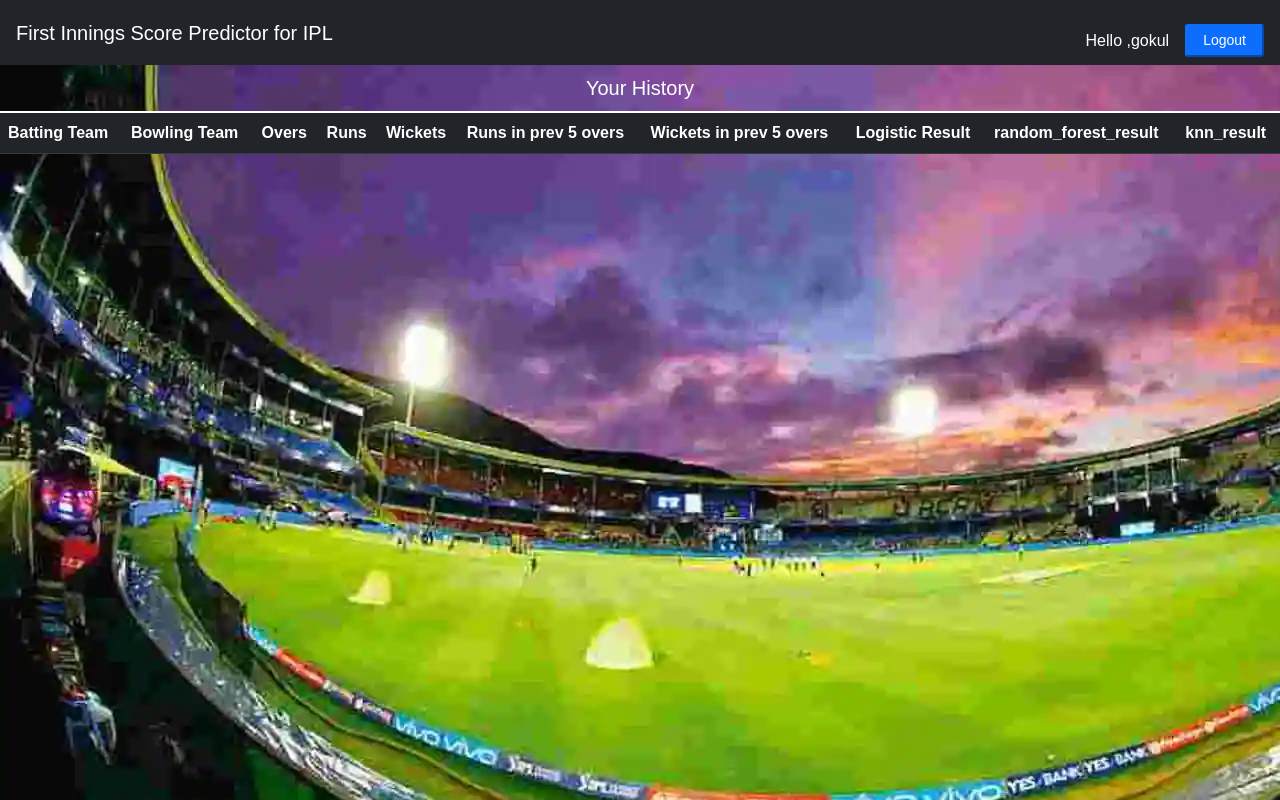
After one commit to gokul5102/AIML-mini_project, a Django app: page /history/ in a window 1280 px wide. The commit adds this page. Run offline with Django 3.2, Linux system fonts and the light colour scheme; a user stored in the database is signed in; data comes from the database, SQL or seed files in the repository; both versions use the stored data as it was after the commit; lists and menus that the app fills with data are empty; parts of the project's set-up code (start-up, migrations or seed data) failed here and were passed over; some libraries are stand-ins or nearby versions.

Commit message:
Added history feature

```diff
--- a/aiml/settings.py
+++ b/aiml/settings.py
@@ -141,3 +141,6 @@ STATICFILES_DIRS = [os.path.join(BASE_DIR, 'static')]
 # https://docs.djangoproject.com/en/3.2/ref/settings/#default-auto-field
 
 DEFAULT_AUTO_FIELD = 'django.db.models.BigAutoField'
+
+LOGIN_URL='/login'
+LOGIN_REDIRECT_URL='/login'
--- a/predictor/admin.py
+++ b/predictor/admin.py
@@ -1,4 +1,4 @@
-# from django.contrib import admin
-# from .models import User
+from django.contrib import admin
+from .models import Query
 
-# admin.site.register(User)
+admin.site.register(Query)
--- a/predictor/forms.py
+++ b/predictor/forms.py
@@ -8,8 +8,10 @@ class RegisterForm(ModelForm):
         fields=['username', 'email', 'password', 'password2']
 
     def validate(self,validated_data):
-        if(validated_data['password']!=validated_data['password2']):
-            return forms.ValidationError('Password mismatch!Please enter again')
+        if validated_data['password'] != validated_data['password2']:
+            raise forms.ValidationError('Password mismatch!Please enter again')
+        else:
+            return validated_data
 
 
 
--- a/predictor/urls.py
+++ b/predictor/urls.py
@@ -8,6 +8,7 @@ urlpatterns = [
     path('', views.home,name='home'),
     path('predict', views.predict),
     path('register', views.register.as_view(),name='register'),
-    path('login/', views.login.as_view(), name='login'),
-     path('logout/', auth_views.LogoutView.as_view(template_name='logout.html'), name='logout'),
+    path('login/', views.loginView.as_view(), name='login'),
+    path('history/', views.history, name='history'),
+    path('logout/', auth_views.LogoutView.as_view(template_name='logout.html'), name='logout'),
 ]
--- a/predictor/views.py
+++ b/predictor/views.py
@@ -1,8 +1,11 @@
 from django.shortcuts import render,redirect
+
+from predictor.models import Query
 # from django.http import reponse
 from .forms import RegisterForm,LoginForm
 from django.views.generic import View
 from django.contrib.auth import authenticate,login
+from django.contrib.auth.decorators import login_required
 # Create your views here.
 # Importing essential libraries
 import pickle
@@ -27,7 +30,7 @@ filename_knc = r'C:\Users\Asus\Desktop\AIML project\AIML-mini_project\pkl files\
 knc = pickle.load(open(filename_knc, 'rb'))
 
 def home(request):
-    print(request.user.is_authenticated)
+    print(request.user)
     if(request.user.is_authenticated):
         return render(request, 'index.html',{'user': True,'username':request.user.username})
     return render(request, 'index.html',{'user': False})
@@ -90,10 +93,30 @@ def predict(request):
         result_rf = int(rf.predict(data)[0])
         result_knc = int(knc.predict(data)[0])
 
-
+        q= Query.objects.create(user= request.user.username,
+                                bat_team= batting_team,
+                                bowl_team= bowling_team,
+                                overs = overs,
+                                runs =runs,
+                                wickets = wickets,
+                                runs_in_prev_5 = runs_in_prev_5,
+                                wickets_in_prev_5 = wickets_in_prev_5,
+                                logistic_result = result,
+                                random_forest_result =result_rf ,
+                                knn_result =result_knc )
+        q.save()
         res = {'result':result, 'result_knc' : result_knc,'result_rf':result_rf,"username":request.user.username}
 
         return render(request, 'result.html', res)
+
+@login_required
+def history(request):
+    user=request.user.username
+    data=Query.objects.filter(user=user)
+    for i in data:
+        print(i.user)
+    return render(request, 'history.html',{'user': True,'username':request.user.username,'data':data})
+
 
 class register(View):
     def get(self, request, *args, **kwargs):
@@ -104,12 +127,12 @@ class register(View):
         if form.is_valid():
             print("11")
             form.save()
-            messages.success(request,f'Your account has been created ! You are now able to login')
-            return redirect('login')
+            # messages.success(request,f'Your account has been created ! You are now able to login')
+            return redirect('loginView')
         else:
             return render(request, 'register.html', {'form': form,'errors':form.errors})
 
-class login(View):
+class loginView(View):
     def get(self, request, *args, **kwargs):
         return render(request, 'login.html')
 
@@ -120,9 +143,8 @@ class login(View):
         user = authenticate(username=request.POST['username'], password=request.POST['password'])
         print(user)
         if user is not None:
-            # login(request, user)
+            login(request, user)
             return redirect('home')
-        else:
-            messages.error(request,f'Wrong credentials!Unable to login')
+            # messages.error(request,f'Wrong credentials!Unable to login')
 
-        return render(request, 'login.html', {'form': form})
+        return render(request, 'login.html', {'form': form,'error':"Username or password incorrect."})
--- a/static/styles.css
+++ b/static/styles.css
@@ -7,8 +7,8 @@ body {
   font-family: Arial, Helvetica, sans-serif;
   height: 100%;
   margin: 0;
-  background-color: #ffffff;
   background-image: url("ipl.webp");
+  object-fit: cover;
 }
 
 /* Website Title */
@@ -46,6 +46,7 @@ body {
 /* Prediction Area */
 .prediction-area {
   position: relative;
+
   display: flex;
   justify-content: space-evenly;
   padding: 20px 40px;
--- /dev/null
+++ b/templates/history.html
@@ -0,0 +1,85 @@
+{% load static %}
+{% load crispy_forms_tags %}
+
+<!DOCTYPE html>
+<html lang="en">
+
+<head>
+    <!-- Required meta tags-->
+    <meta charset="UTF-8">
+    <meta name="viewport" content="width=device-width, initial-scale=1, shrink-to-fit=no">
+    <meta name="description" content="Colorlib Templates">
+    <meta name="author" content="Colorlib">
+    <meta name="keywords" content="Colorlib Templates">
+
+    <!-- Title Page-->
+    <title>Login page</title>
+
+    <!-- Main CSS-->
+    <link rel="stylesheet" type="text/css" href="{% static 'css/bootstrap.min.css' %}" />
+    <link rel="stylesheet" type="text/css" href="{% static 'main.css' %}" />
+    <link rel="stylesheet" type="text/css" href="{% static 'styles.css' %}" />
+</head>
+
+<body>
+    <div class="page-wrapper bg-gra-02">
+        <nav class="navbar navbar-expand-lg navbar-dark bg-dark justify-content-between">
+            <button class="navbar-toggler" type="button" data-toggle="collapse" data-target="#navbarTogglerDemo03" aria-controls="navbarTogglerDemo03" aria-expanded="false" aria-label="Toggle navigation">
+              <span class="navbar-toggler-icon"></span>
+            </button>
+            <a class="navbar-brand ms-3" href="#">First Innings Score Predictor for IPL</a>
+
+              {% if user %}
+                <div class="d-flex flex-row mt-3 float-end align-items-center">
+                  <span class="float-end me-3 text-white"> Hello ,{{ username }} </span>
+                  <button class="btn-sm px-3 btn-primary me-3" href="{% url 'logout' %}">Logout</button>
+                </div>
+              {% else %}
+              <div class="d-flex flex-row float-end">
+                <a class="btn btn-primary float-end me-3" href="{% url 'login' %}" style="width:100px">Login</a>
+                <a class="btn btn-primary float-end me-5" href="{% url 'register' %}" style="width:100px">Sign Up</a>
+              </div>
+                {% endif %}
+          </nav>
+
+          <div>
+              <table class="table table-light">
+                  <caption style="caption-side:top" class="fs-5 text-white text-center" >Your History</caption>
+                <thead class="table-dark">
+                    <tr>
+                        <th scope="col">Batting Team</th>
+                        <th scope="col">Bowling Team</th>
+                        <th scope="col">Overs</th>
+                        <th scope="col">Runs</th>
+                        <th scope="col">Wickets</th>
+                        <th scope="col">Runs in prev 5 overs</th>
+                        <th scope="col">Wickets in prev 5 overs</th>
+                        <th scope="col">Logistic Result</th>
+                        <th scope="col">random_forest_result</th>
+                        <th scope="col">knn_result</th>
+                    </tr>
+                </thead>
+                <tbody>
+                {% for d in data %}
+                <tr>
+                    <th scope="row">{{d.bat_team}}</th>
+                    <td>{{d.bowl_team}}</td>
+                    <td>{{d.overs}}</td>
+                    <td>{{d.runs}}</td>
+                    <td>{{d.wickets}}</td>
+                    <td>{{d.runs_in_prev_5}}</td>
+                    <td>{{d.wickets_in_prev_5}}</td>
+                    <td>{{d.logistic_result}}</td>
+                    <td>{{d.random_forest_result}}</td>
+                    <td>{{d.knn_result}}</td>
+                </tr>
+              {% endfor %}
+            </tbody>
+            </table>
+          </div>
+
+    </div>
+
+</body>
+
+</html>
--- a/templates/login.html
+++ b/templates/login.html
@@ -26,6 +26,9 @@
             <div class="card card-4">
                 <div class="card-body">
                     <h2 class="title">Login Form</h2>
+                    {% if error %}
+                        <div class="text-danger">{{error}}<div>
+                    {% endif %}
                     <form method="POST">
                         {% csrf_token %}
                         <div class="row row-space">
--- a/templates/register.html
+++ b/templates/register.html
@@ -33,6 +33,10 @@
             <div class="card card-4">
                 <div class="card-body">
                     <h2 class="title">Registration Form</h2>
+
+                    {% if errors%}
+                    <div class="text-danger">{{errors}}</div>
+                    {% endif %}
                     <form method="POST">
                         {% csrf_token %}
                         <div class="row row-space">
```
Also changed, not shown: predictor/models.py (+18 -0 lines), templates/index.html (+21 -32 lines), db.sqlite3, predictor/migrations/0003_query.py (added), predictor/migrations/0004_rename_ball_team_query_bowl_team.py (added).
